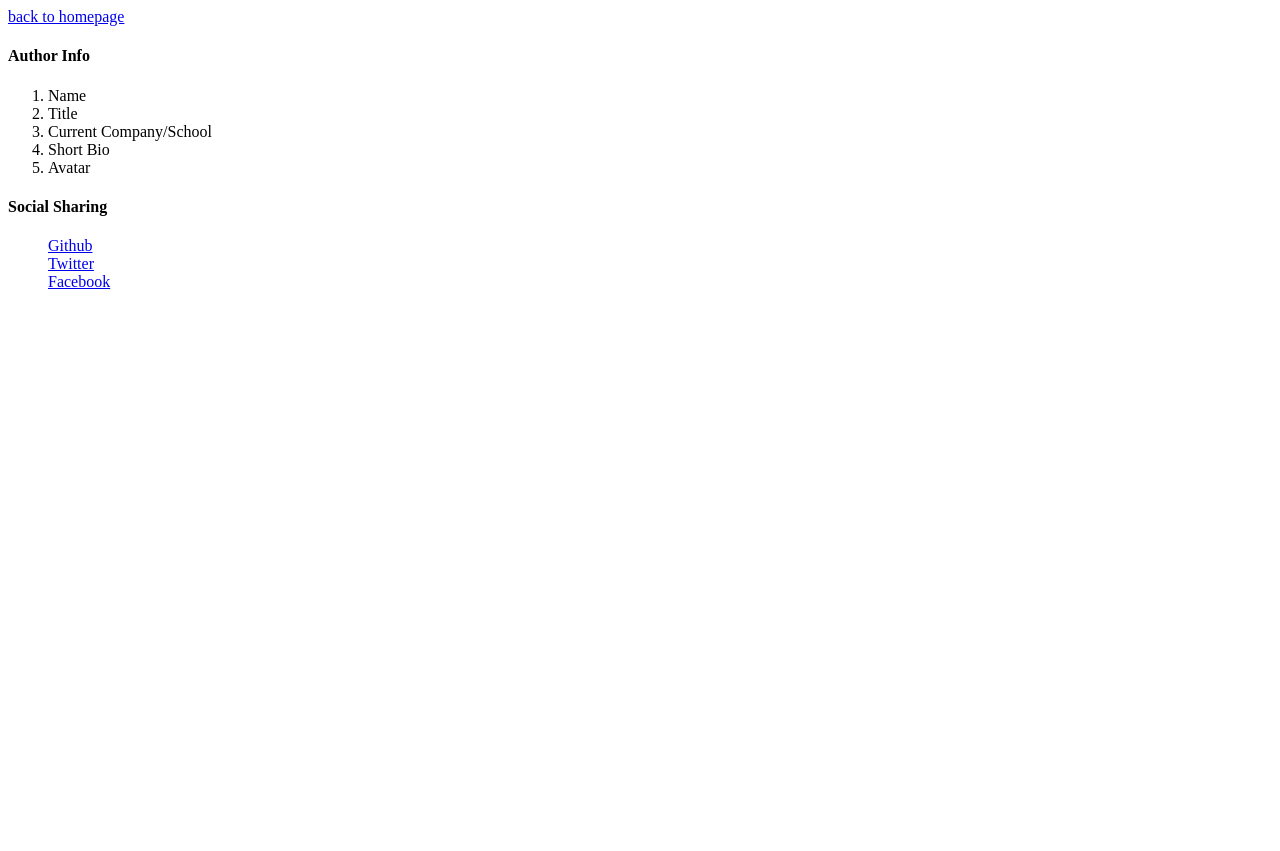
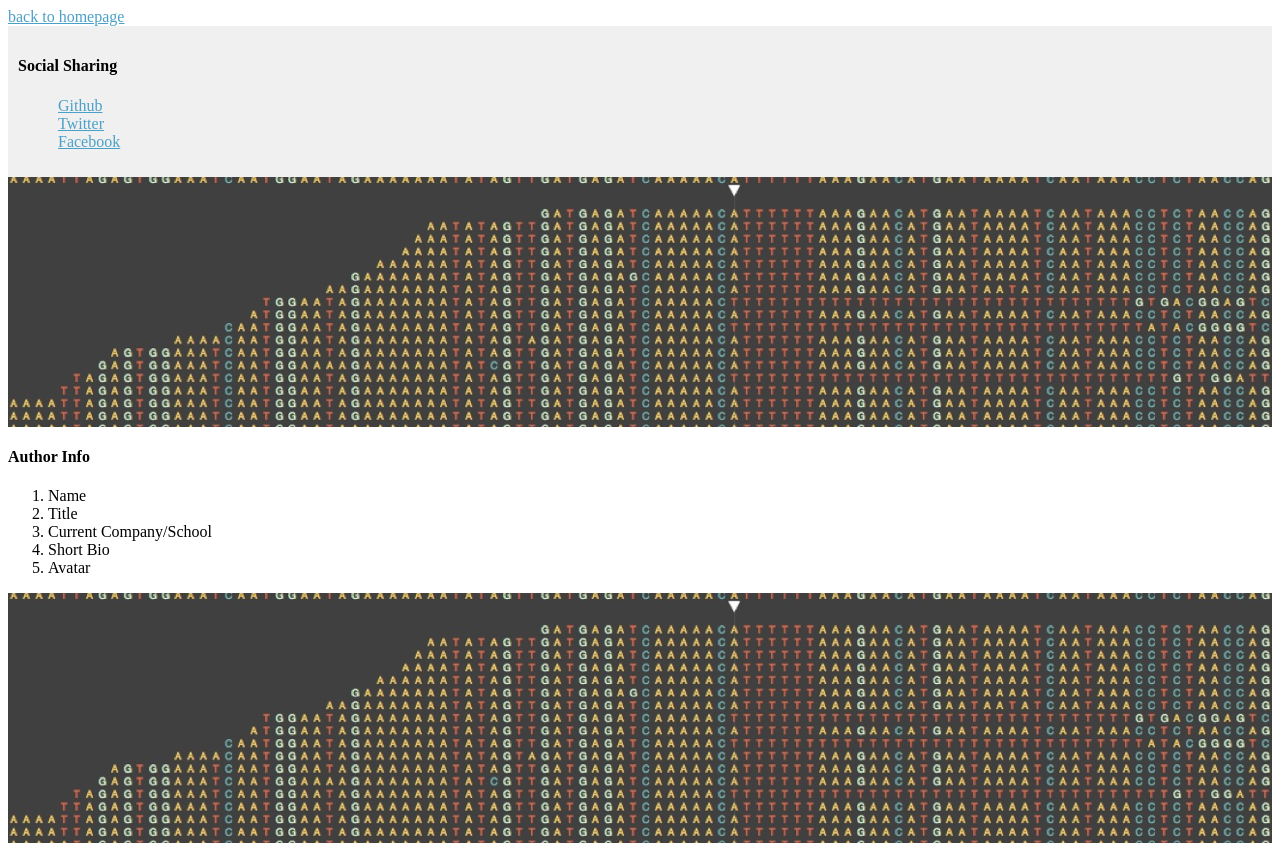
Before and after one commit to arcadianlyric/udacity_frontend, a plain HTML site: page projects/blog/post.html in a window 1280 px wide. Before the commit the page ends 800 px from the top, so only its background shows below. Drawn offline with Linux system fonts and the light colour scheme.

Commit message:
add style

```diff
--- a/projects/blog/post.html
+++ b/projects/blog/post.html
@@ -7,11 +7,27 @@
             content="width=device-width, initial-scale=1, maximum-scale=1"
             name="viewport"
         />
+        <link rel="stylesheet" href="css/blog.css">
+    </head>
 
-    </head>
     <body>
-        <a href="blog.html">back to homepage</a>
-        <div>
+        <a href="index.html">back to homepage</a>
+        <div class="post-container">
+            <nav class="nav">
+                <div id="box">
+                    <h4>Social Sharing</h4>
+                    <ul>
+                        <a href="https://www.github.com" target="_blank">Github<br /></a>
+                        <a href="https://www.twitter.com" target="_blank">Twitter<br /></a>
+                        <a href="https://www.facebook.com" target="_blank">Facebook</a>
+                    </ul>
+                </div>
+            </nav>
+
+        <header class="header top_banner">
+        </header>
+
+        <div class="article">
             <h4>Author Info</h4>
             <ol>
                 <li>Name</li>
@@ -22,11 +38,9 @@
             </ol>
         </div>
 
-        <h4>Social Sharing</h4>
-        <ul>
-            <a href="https://www.github.com" target="_blank">Github<br /></a>
-            <a href="https://www.twitter.com" target="_blank">Twitter<br /></a>
-            <a href="https://www.facebook.com" target="_blank">Facebook</a>
-        </ul>
+        <footer class="footer top_banner">
+        </footer>
+
     </body>
+
 </html>
```
